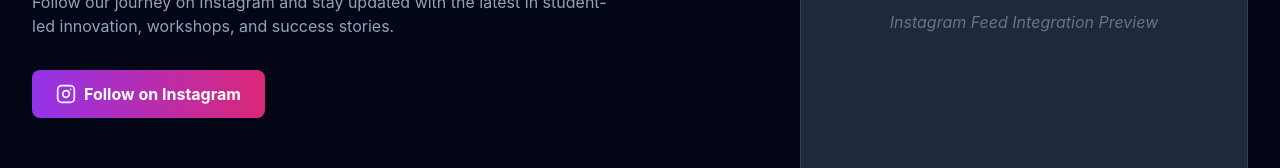
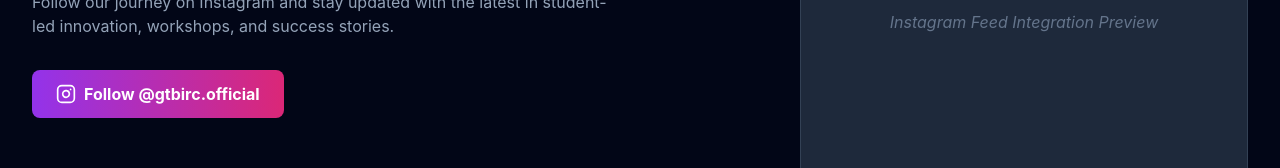
Before and after one commit to PunkInDaHood/gtbitrc, a React (Vite) app: page / in a window 1280 px wide. Shown: the part 2073-2241 px from the top of the page. Built offline with nearby package versions, Linux system fonts and the light colour scheme.

Commit message:
Integrate official Instagram account links and handle

```diff
--- a/src/components/Footer.tsx
+++ b/src/components/Footer.tsx
@@ -40,7 +40,7 @@ const Footer = () => {
                     <div>
                         <h3 className="text-white font-semibold mb-4 text-sm uppercase tracking-wider">Follow Us</h3>
                         <div className="flex space-x-4">
-                            <a href="#" className="p-2 bg-slate-800 hover:bg-primary-600 rounded-full transition-all duration-300 text-slate-300 hover:text-white">
+                            <a href="https://www.instagram.com/gtbirc.official?utm_source=qr&igsh=M2t4ZWUyaDR6Z2Nu" target="_blank" rel="noopener noreferrer" className="p-2 bg-slate-800 hover:bg-primary-600 rounded-full transition-all duration-300 text-slate-300 hover:text-white">
                                 <Instagram className="w-5 h-5" />
                             </a>
                             <a href="#" className="p-2 bg-slate-800 hover:bg-primary-600 rounded-full transition-all duration-300 text-slate-300 hover:text-white">
--- a/src/pages/Contact.tsx
+++ b/src/pages/Contact.tsx
@@ -38,7 +38,7 @@ const Contact = () => {
                                     </div>
                                     <div>
                                         <h4 className="text-white font-bold mb-1">Follow Us</h4>
-                                        <p className="text-slate-400">@gtbirc_official</p>
+                                        <a href="https://www.instagram.com/gtbirc.official?utm_source=qr&igsh=M2t4ZWUyaDR6Z2Nu" target="_blank" rel="noopener noreferrer" className="text-slate-400 hover:text-white transition-colors">@gtbirc.official</a>
                                     </div>
                                 </div>
 
--- a/src/pages/Gallery.tsx
+++ b/src/pages/Gallery.tsx
@@ -44,7 +44,7 @@ const Gallery = () => {
                     <div className="mb-12">
                         <Instagram className="w-12 h-12 text-primary-500 mx-auto mb-4" />
                         <h2 className="text-2xl md:text-3xl font-bold text-white mb-4">Follow our Social Journey</h2>
-                        <p className="text-slate-400">@gtbirc_official</p>
+                        <a href="https://www.instagram.com/gtbirc.official?utm_source=qr&igsh=M2t4ZWUyaDR6Z2Nu" target="_blank" rel="noopener noreferrer" className="text-slate-400 hover:text-white transition-colors">@gtbirc.official</a>
                     </div>
 
                     <div className="bg-slate-900/60 rounded-3xl p-8 border border-slate-800 min-h-[300px] flex items-center justify-center italic text-slate-600">
--- a/src/pages/Home.tsx
+++ b/src/pages/Home.tsx
@@ -48,7 +48,7 @@ const Home = () => {
 
                 {/* Bottom Social Icons */}
                 <div className="absolute bottom-12 left-1/2 -translate-x-1/2 flex items-center gap-6 z-10">
-                    <a href="#" className="p-3 bg-white/5 hover:bg-white/10 rounded-full border border-white/10 text-slate-400 hover:text-white transition-all">
+                    <a href="https://www.instagram.com/gtbirc.official?utm_source=qr&igsh=M2t4ZWUyaDR6Z2Nu" target="_blank" rel="noopener noreferrer" className="p-3 bg-white/5 hover:bg-white/10 rounded-full border border-white/10 text-slate-400 hover:text-white transition-all">
                         <Instagram className="w-5 h-5" />
                     </a>
                     <a href="#" className="p-3 bg-white/5 hover:bg-white/10 rounded-full border border-white/10 text-slate-400 hover:text-white transition-all">
@@ -148,9 +148,9 @@ const Home = () => {
                             <p className="text-slate-400 mb-8">
                                 Follow our journey on Instagram and stay updated with the latest in student-led innovation, workshops, and success stories.
                             </p>
-                            <a href="#" className="inline-flex items-center gap-2 px-6 py-3 bg-gradient-to-r from-purple-600 to-pink-600 rounded-lg font-bold text-white hover:opacity-90 transition-opacity">
+                            <a href="https://www.instagram.com/gtbirc.official?utm_source=qr&igsh=M2t4ZWUyaDR6Z2Nu" target="_blank" rel="noopener noreferrer" className="inline-flex items-center gap-2 px-6 py-3 bg-gradient-to-r from-purple-600 to-pink-600 rounded-lg font-bold text-white hover:opacity-90 transition-opacity">
                                 <Instagram className="w-5 h-5" />
-                                Follow on Instagram
+                                Follow @gtbirc.official
                             </a>
                         </div>
 
```
